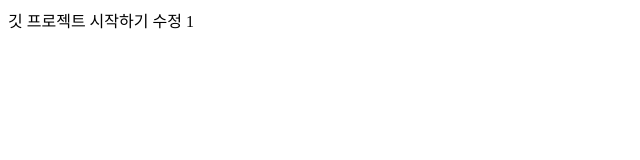
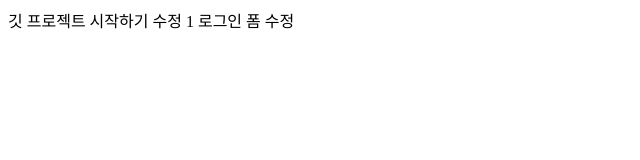
Before and after one commit to asp4303/tistory, a plain HTML site: page index.html in a window 1280 px wide. Shown: the whole page, without its empty margins (0-640 px from the left). Drawn offline with Linux system fonts and the light colour scheme.

Commit message:
로그인폼 수정

```diff
--- a/index.html
+++ b/index.html
@@ -8,5 +8,6 @@
 <body>
     깃 프로젝트 시작하기
     수정 1
+    로그인 폼 수정
 </body>
 </html>
```
